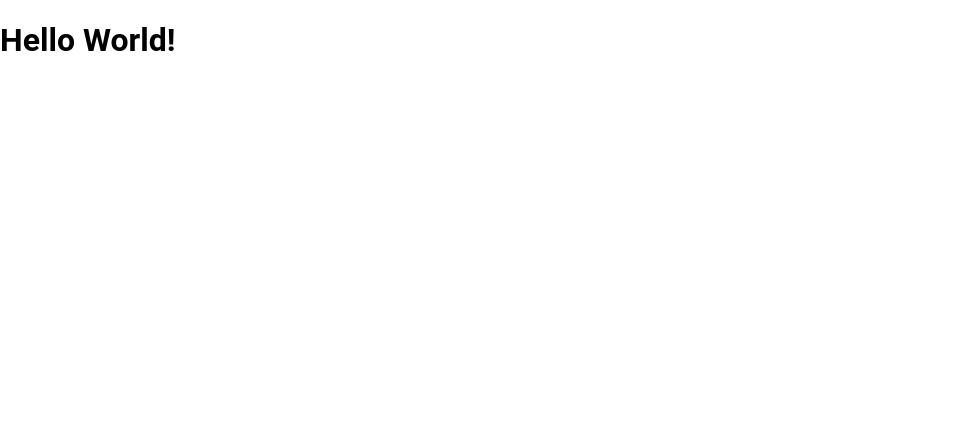
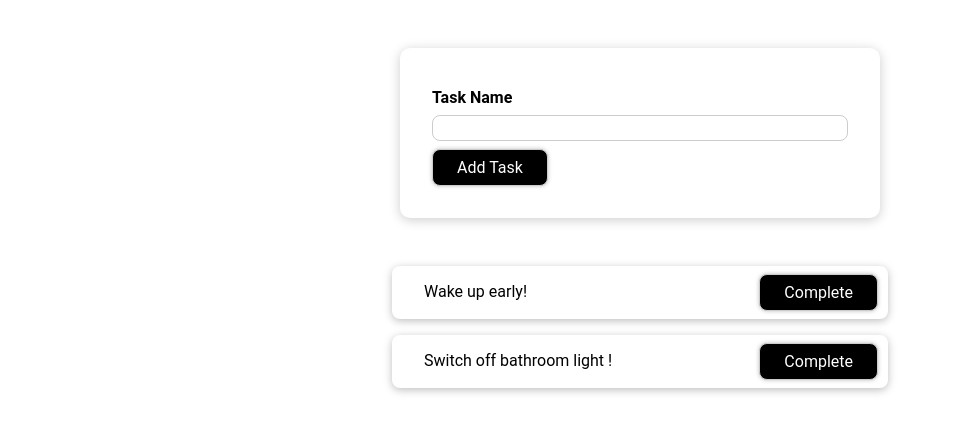
Before and after one commit to codingscenes/react-app, a React (Create React App) app: page / in a window 1280 px wide. Shown: the top 432 px of the page, without its empty margins (0-953 px from the left). Built offline with nearby package versions, Linux system fonts and the light colour scheme; the HTML template or start-up script is replaced by a standard one.

Commit message:
basic setup

```diff
--- /dev/null
+++ b/src/App.css
@@ -0,0 +1,15 @@
+#tasks {
+  width: 31rem;
+  max-width: 90%;
+  margin: 3rem auto;
+}
+#task-form {
+  width: 30rem;
+  max-width: 90%;
+  margin: 3rem auto;
+  padding: 2rem;
+  box-shadow: 0 2px 12px rgba(0, 0, 0, 0.2);
+  border-radius: 10px;
+  background: #fff;
+  color: #000;
+}
--- a/src/App.js
+++ b/src/App.js
@@ -1,10 +1,52 @@
-import React from 'react';
-function App() {
+import React, { useState } from 'react';
+import './App.css';
+
+import TaskInput from './components/DailyTasks/TaskInput/TaskInput';
+import TaskList from './components/DailyTasks/TaskList/TaskList';
+const App = () => {
+  const [tasks, setTasks] = useState([
+    { id: 'a1', content: 'Wake up early!', completed: false },
+    { id: 'a2', content: 'Switch off bathroom light !', completed: false },
+  ]);
+  const addTaskHandler = (enteredTask) => {
+    setTasks((prevTasks) => {
+      const modifiedTasks = [...prevTasks];
+      modifiedTasks.unshift({
+        id: Math.random().toString(),
+        content: enteredTask,
+        completed: false,
+      });
+      return modifiedTasks;
+    });
+  };
+
+  const completeTaskHandler = (taskId) => {
+    const clonedTasks = [...tasks];
+    const taskIndex = clonedTasks.findIndex(
+      (eachTask) => eachTask.id === taskId
+    );
+    const singleTask = clonedTasks[taskIndex];
+    const updatedTask = { ...singleTask, completed: true };
+    clonedTasks[taskIndex] = updatedTask;
+    setTasks(clonedTasks);
+  };
+
+  let taskContent = (
+    <p style={{ alignCenter: 'center' }}>No task list. Add new one.</p>
+  );
+  if (tasks.length) {
+    taskContent = (
+      <TaskList data={tasks} onCompleteTask={completeTaskHandler} />
+    );
+  }
   return (
-    <div>
-      <h1>Hello World!</h1>
+    <div className='main-app'>
+      <section id='task-form'>
+        <TaskInput onAddTask={addTaskHandler} />
+      </section>
+      <section id='tasks'>{taskContent}</section>
     </div>
   );
-}
+};
 
 export default App;
--- /dev/null
+++ b/src/components/DailyTasks/TaskInput/TaskInput.css
@@ -0,0 +1,25 @@
+.form-control {
+  margin: 0.5rem 0;
+}
+
+.form-control label {
+  font-weight: bold;
+  display: block;
+  margin-bottom: 0.5rem;
+}
+
+.form-control input {
+  display: block;
+  width: 100%;
+  border: 1px solid #ccc;
+  font: inherit;
+  line-height: 1.5rem;
+  padding: 0 0.28rem;
+  border-radius: 8px;
+}
+
+.form-control input:focus {
+  outline: none;
+  background: #f3bcff;
+  border-color: #e56fff85;
+}
--- /dev/null
+++ b/src/components/DailyTasks/TaskInput/TaskInput.js
@@ -0,0 +1,28 @@
+import React, { useState } from 'react';
+import Button from '../../UI/Button/Button';
+import './TaskInput.css';
+
+const TaskInput = (props) => {
+  const [inputValue, setInputValue] = useState('');
+
+  const taskInputHandler = (event) => {
+    setInputValue(event.target.value);
+  };
+
+  const formSubmitHandler = (event) => {
+    event.preventDefault();
+    props.onAddTask(inputValue);
+  };
+
+  return (
+    <form onSubmit={formSubmitHandler}>
+      <div className='form-control'>
+        <label htmlFor='Task Name'>Task Name</label>
+        <input type='text' onChange={taskInputHandler} />
+      </div>
+      <Button type='submit'>Add Task</Button>
+    </form>
+  );
+};
+
+export default TaskInput;
--- /dev/null
+++ b/src/components/DailyTasks/TaskItem/TaskItem.css
@@ -0,0 +1,19 @@
+.task-item {
+  margin: 1rem 0;
+  background: #fff;
+  box-shadow: 0 2px 8px rgba(0, 0, 0, 0.26);
+  color: #000;
+  padding: 1rem 2rem;
+  cursor: pointer;
+  position: relative;
+  border-radius: 8px;
+  height: 53px;
+}
+.pos-right {
+  position: absolute;
+  right: 10px;
+  top: 8px;
+}
+.emoji-font30 {
+  font-size: 30px;
+}
--- /dev/null
+++ b/src/components/DailyTasks/TaskItem/TaskItem.js
@@ -0,0 +1,27 @@
+import React from 'react';
+import Button from './../../UI/Button/Button';
+import './TaskItem.css';
+
+const TaskItem = (props) => {
+  const clickHandler = () => {
+    props.onComplete(props.id);
+  };
+  let content = (
+    <Button type='button' onClick={clickHandler}>
+      Complete
+    </Button>
+  );
+
+  if (props.isCompleted) {
+    content = <span className='emoji-font30 '>✔️</span>;
+  }
+  return (
+    <li className='task-item'>
+      {props.children}
+
+      <span className='pos-right'>{content}</span>
+    </li>
+  );
+};
+
+export default TaskItem;
--- /dev/null
+++ b/src/components/DailyTasks/TaskList/TaskList.css
@@ -0,0 +1,5 @@
+.task-list {
+  list-style: none;
+  margin: 0;
+  padding: 0;
+}
--- /dev/null
+++ b/src/components/DailyTasks/TaskList/TaskList.js
@@ -0,0 +1,22 @@
+import React from 'react';
+import TaskItem from '../TaskItem/TaskItem';
+import './TaskList.css';
+
+const TaskList = (props) => {
+  return (
+    <ul className='task-list'>
+      {props.data.map((task) => (
+        <TaskItem
+          key={task.id}
+          id={task.id}
+          onComplete={props.onCompleteTask}
+          isCompleted={task.completed}
+        >
+          {task.content}
+        </TaskItem>
+      ))}
+    </ul>
+  );
+};
+
+export default TaskList;
--- /dev/null
+++ b/src/components/UI/Button/Button.css
@@ -0,0 +1,21 @@
+.button {
+  font: inherit;
+  padding: 0.5rem 1.5rem;
+  border: 1px solid #ccc;
+  color: white;
+  background: #000;
+  box-shadow: 0 0 4px rgba(0, 0, 0, 0.26);
+  cursor: pointer;
+  border-radius: 8px;
+}
+
+.button:focus {
+  outline: none;
+}
+
+.button:hover,
+.button:active {
+  background: #43322c;
+  border-color: #ccc;
+  box-shadow: 0 0 8px rgba(0, 0, 0, 0.26);
+}
--- /dev/null
+++ b/src/components/UI/Button/Button.js
@@ -0,0 +1,12 @@
+import React from 'react';
+import './Button.css';
+
+const Button = (props) => {
+  return (
+    <button type={props.type} className='button' onClick={props.onClick}>
+      {props.children}
+    </button>
+  );
+};
+
+export default Button;
--- a/src/index.css
+++ b/src/index.css
@@ -1,4 +1,10 @@
+* {
+  box-sizing: border-box;
+}
+html {
+  font-family: Roboto, sans-serif !important;
+}
 body {
   margin: 0;
-  font-family: Roboto, sans-serif;
+  font-family: Roboto, sans-serif !important;
 }
```
